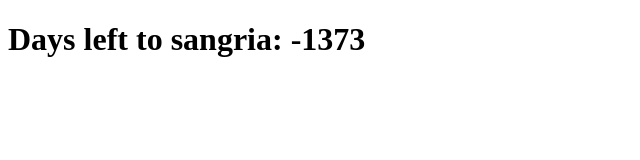
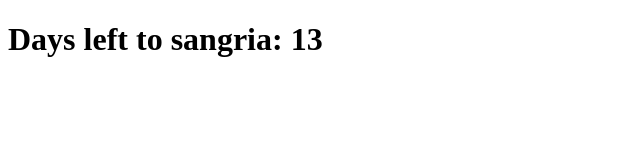
Before and after one commit to stefankratz/daystosangria, a website: page index.html in a window 1280 px wide. Shown: the whole page, without its empty margins (0-640 px from the left). Drawn offline with nearby package versions, Linux system fonts and the light colour scheme.

Commit message:
Update to Switch 2 date

```diff
--- a/index.html
+++ b/index.html
@@ -14,7 +14,7 @@
     <script>
         const el = document.getElementById('daysLeft');
         const title = document.getElementsByTagName('title')[0];
-        const target = dayjs('2021-06-15 18:00:00');
+        const target = dayjs('2025-04-02 15:00:00');
 
         function update() {
             const now = new Date();
```
